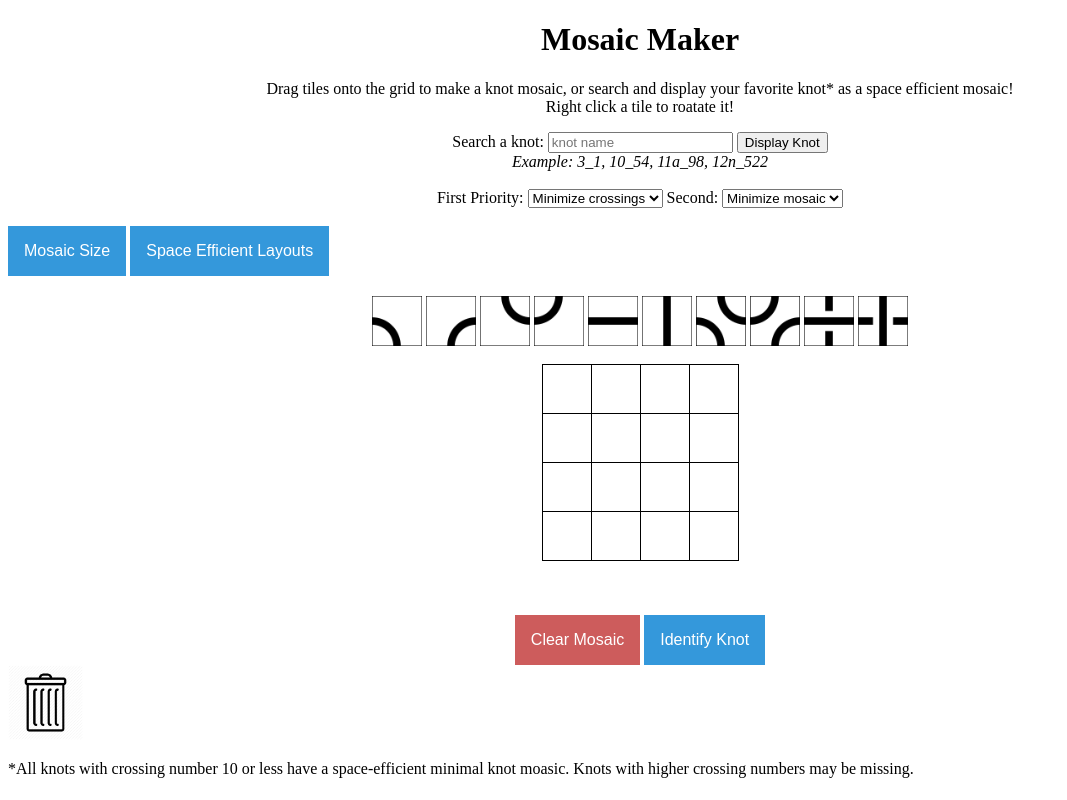
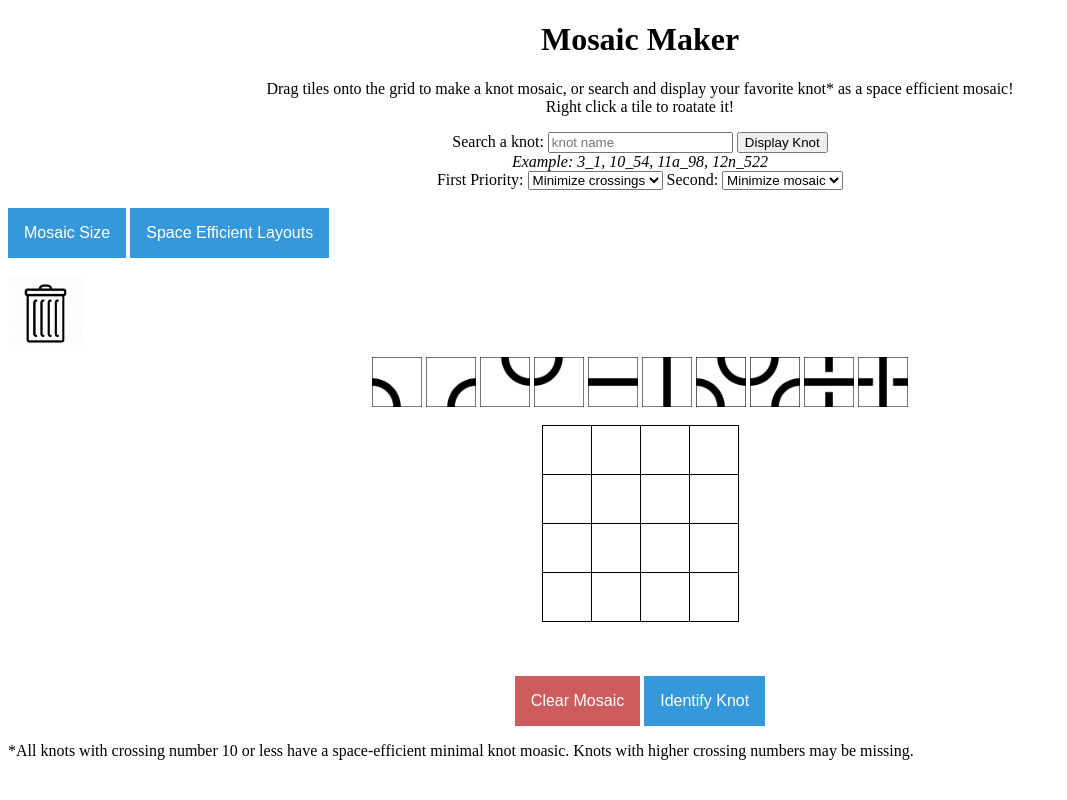
Before and after one commit to amheap/knot-mosaics, a Flask app: page / in a window 1280 px wide. Shown: the whole page, without its empty margins (0-1067 px from the left). Run offline with Flask 2, Linux system fonts and the light colour scheme.

Commit message:
small changes trying to center trash image

```diff
--- a/websiteFunctions/flaskApp/static/css/style.css
+++ b/websiteFunctions/flaskApp/static/css/style.css
@@ -87,8 +87,6 @@ table.results td.known {
   padding: 2px;
 }
 .trash {
-  width: 100px;
-  height: 100px;
   padding: 0px;
 }
 
--- a/websiteFunctions/flaskApp/templates/webpage1.html
+++ b/websiteFunctions/flaskApp/templates/webpage1.html
@@ -26,7 +26,7 @@
 </div>
 <input type="submit" value="Display Knot"><br>
 <em>Example: 3_1, 10_54, 11a_98, 12n_522</em>
-<br><br>
+<br>
        First Priority: <select name="minOpt1" id="sel1" onchange="setOptions()">
        {% if resultsDict %}
           <option value="Crossings" {% if resultsDict['min1'] != "Crossings" %}selected="selected"{% endif%}>Minimize crossings</option>
@@ -90,6 +90,8 @@
 </br>
   <div class="container" style="display: flex">
   <div style="width:{% if resultsDict %}50%{% else %}100%{% endif %}" > <!-- mosaic -->
+    <div id="trash" draggable="false" class="trash" ondrop="trashdrop(event)" ondragover="allowDrop(event)">
+      <img  src="{{url_for('static', filename='pictures/trash.PNG')}}" width="75" height="75"></div>
     <table align="center" border="0">
       <tr>
         <td class="tileDisp"><div id=T1 ><img class="mosaicImage" id="drag1"  src="{{url_for('static', filename='pictures/T_1.PNG')}}"  draggable="true" ondragover="allowDrop(event)" ondragstart="drag(event)"  width="50px" height="50px" ></div></td>
@@ -159,7 +161,6 @@
 {% endif %}
 </div> <!-- container -->
 
-    <div><id="trash" draggable="false" class="trash" ondrop="trashdrop(event)" ondragover="allowDrop(event)"><img src="{{url_for('static', filename='pictures/trash.PNG')}}" width="75" height="75"></div>
 
 <p>*All knots with crossing number 10 or less have a space-efficient minimal knot moasic. Knots with higher crossing numbers may be missing.<p>
 
```
